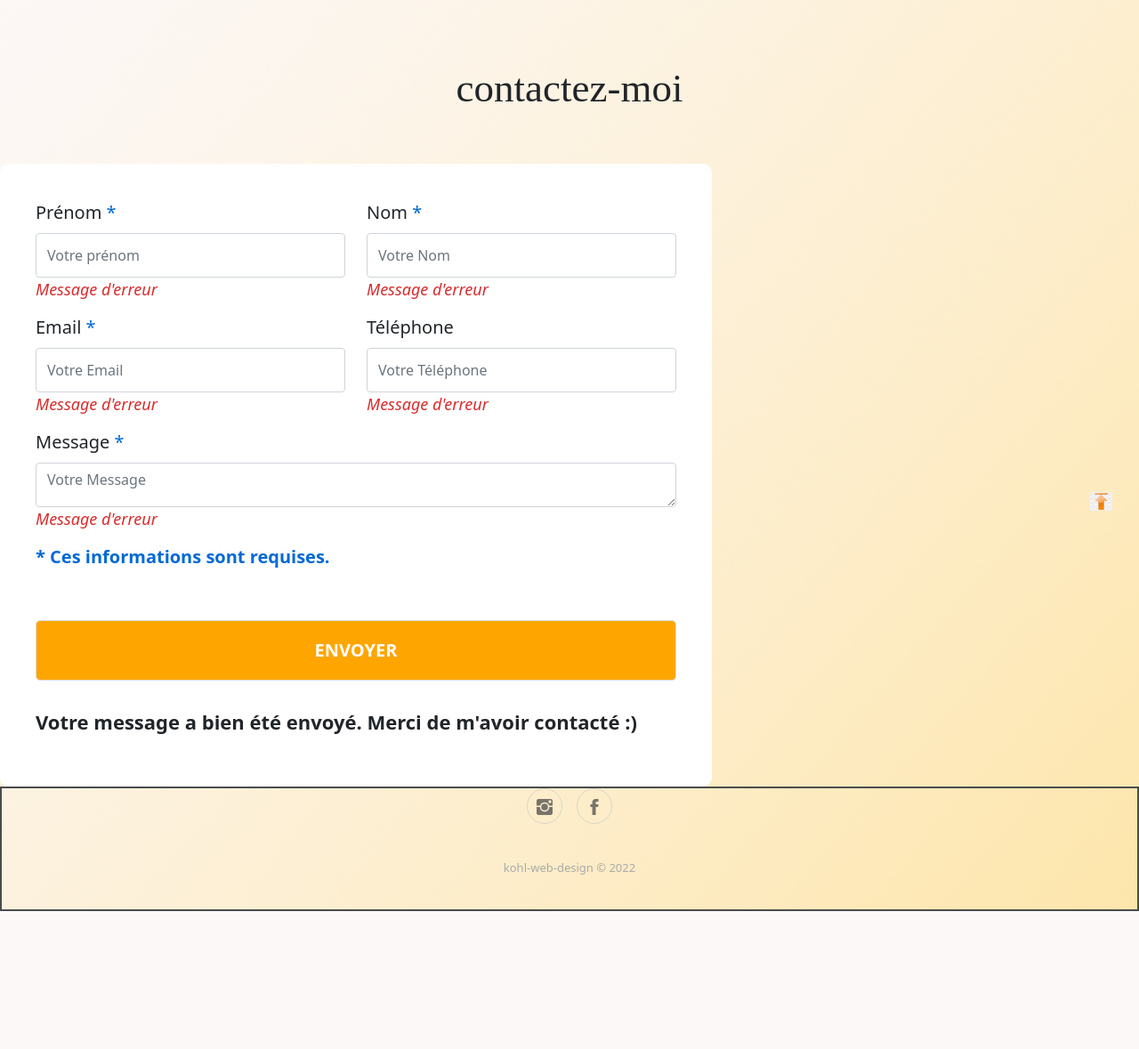
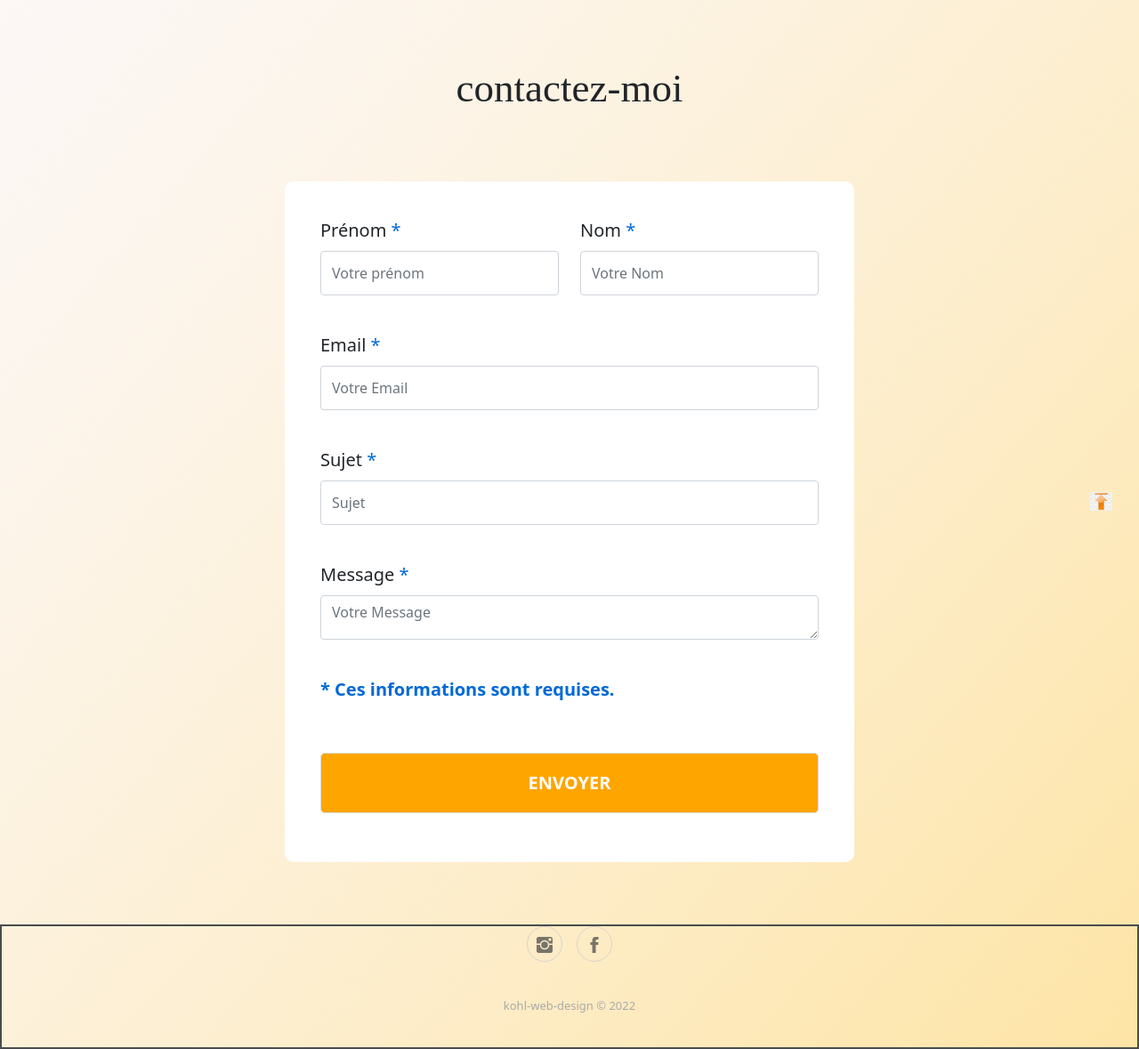
Before and after one commit to geeks1753/blog-luc, a PHP site: page /contact.php in a window 1280 px wide. Shown: the part 175-1354 px from the top of the page at 89% size. Before the commit the page ends 1199 px from the top, so only its background shows below. Run offline with PHP 8.4, Linux system fonts and the light colour scheme.

Commit message:
two commit

```diff
--- a/contact.php
+++ b/contact.php
@@ -1,9 +1,92 @@
 <?php
-// creation de la fonction menu
 
 require_once("fonctions.php");
-$fonction = new site('127.0.0.1', 'root', '', 'journal');
-$fonction->head();
+$fonction = new site('127.0.0.1', 'root', '', 'journal');// Appel de la class
+
+$firstname = $name = $email = $sujet = $message = ""; // initialisation des varibles
+$firstnameErreur = $nameErreur = $emailErreur = $sujetErreur = $messageErreur = "";
+$isSucces = false;
+$emailTo= "geeks1753@gmail.com";
+
+if( $_SERVER["REQUEST_METHOD"] == "POST") // recuperation des informations pour les envoyer dans les variables
+{
+$firstname =  $fonction->securite($_POST["firstname"]);
+$name =  $fonction->securite($_POST["name"]);
+$email =  $fonction->securite($_POST["email"]);
+$sujet =  $fonction->securite($_POST["sujet"]);
+$message =  $fonction->securite($_POST["message"]);
+$isSucces = true;
+$emailText="";
+
+if (empty($firstname))
+{
+    $firstnameErreur="veuillez entrer votre prénom merci";
+    $isSucces = false;
+}
+
+else
+{
+    $emailText .="firstname: $firstname ";
+}
+if (empty($name))
+{
+    $nameErreur="veuillez entrer votre nom merci";
+    $isSucces = false;
+}
+else
+{
+    $emailText .="name: $name\n";
+}
+if (!isEmail($email))
+{
+    $emailErreur="veuillez entrer votre email merci";
+    $isSucces = false;
+}
+else
+{
+    $emailText .="email: $email\n";
+}
+if (empty($sujet))
+{
+    $sujetErreur="veuillez entrer le motif de votre message";
+    $isSucces = false;
+}
+else
+{
+    $emailText .="sujet: $sujet\n";
+}
+
+if (empty($message))
+{
+    $messageErreur="votre message est vide ";
+    $isSucces = false;
+}
+else
+{
+    $emailText .="message: $message";
+}
+if ($isSucces)
+{
+    $headers="From: $firstname $name <$email>\r\n Reply-To: $email";
+    mail($emailTo, $sujet, $emailText, $headers);
+    $firstname = $name = $email = $sujet = $message = "";
+}
+
+
+}
+
+function isEmail($var)
+{
+return filter_var($var , FILTER_VALIDATE_EMAIL);
+
+}
+
+
+
+
+
+
+$fonction->head();// Appel de la fonction d'entete
 ?>
 
 <body>
@@ -16,33 +99,33 @@ $fonction->head();
 
     </header>
     <div class="titre">contactez-moi</div>
-    <div class="box">
-        <form id="contact-form" method="post" action="" role="form">
+    <div class="contact">
+        <form id="contact-form" method="post" action="<?php echo htmlspecialchars( $_SERVER['PHP_SELF']);?>" role="form">
             <div class="row">
                 <div class="col-lg-6">
                     <label for="firstname" class="form-label">Prénom <span class="blue">*</span></label>
-                    <input id="firstname" type="text" name="firstname" class="form-control" placeholder="Votre prénom">
-                    <p class="comments">Message d'erreur</p>
+                    <input id="firstname" type="text" name="firstname"  class="form-control" placeholder="Votre prénom" value="<?php echo $firstname; ?>">
+                    <p class="comments"><?php echo $firstnameErreur; ?> </p>
                 </div>
                 <div class="col-lg-6">
                     <label for="name" class="form-label">Nom <span class="blue">*</span></label>
-                    <input id="name" type="text" name="name" class="form-control" placeholder="Votre Nom">
-                    <p class="comments">Message d'erreur</p>
+                    <input id="name" type="text" name="name" class="form-control" placeholder="Votre Nom"value="<?php echo $name; ?>">
+                    <p class="comments"><?php echo $nameErreur; ?></p>
                 </div>
-                <div class="col-lg-6">
+                <div class="col-lg-12">
                     <label for="email" class="form-label">Email <span class="blue">*</span></label>
-                    <input id="email" type="text" name="email" class="form-control" placeholder="Votre Email">
-                    <p class="comments">Message d'erreur</p>
+                    <input id="email" type="email" name="email" class="form-control" placeholder="Votre Email"value="<?php echo $email; ?>">
+                    <p class="comments"><?php echo $emailErreur; ?></p>
                 </div>
-                <div class="col-lg-6">
-                    <label for="phone" class="form-label">Téléphone</label>
-                    <input id="phone" type="text" name="phone" class="form-control" placeholder="Votre Téléphone">
-                    <p class="comments">Message d'erreur</p>
+                <div class="col-lg-12">
+                    <label for="sujet" class="form-label">Sujet <span class="blue">*</span></label>
+                    <input id="sujet" type="text" name="sujet" class="form-control" placeholder="Sujet"value="<?php echo $sujet; ?>">
+                    <p class="comments"><?php echo $sujetErreur; ?></p>
                 </div>
                 <div>
                     <label for="message" class="form-label">Message <span class="blue">*</span></label>
-                    <textarea id="message" name="message" class="form-control" placeholder="Votre Message" rows="4"></textarea>
-                    <p class="comments">Message d'erreur</p>
+                    <textarea id="message" name="message" class="form-control" placeholder="Votre Message" rows="4"><?php echo $message;?></textarea>
+                    <p class="comments"><?php echo $messageErreur; ?></p>
                 </div>
                 <div>
                     <p class="blue"><strong>* Ces informations sont requises.</strong></p>
@@ -51,7 +134,7 @@ $fonction->head();
                     <input type="submit" class="button1" value="Envoyer">
                 </div>
             </div>
-            <p class="thank-you">Votre message a bien été envoyé. Merci de m'avoir contacté :)</p>
+            <p class="thank-you" style="display:<?php if($isSucces) echo 'block'; else echo'none' ; ?>">Votre message a bien été envoyé. Merci de m'avoir contacté.</p>
         </form>
     </div>
 
--- a/fonctions.php
+++ b/fonctions.php
@@ -18,6 +18,9 @@ class site
 	}
 
 	//---------------méthode pour réaliser les requêtes------------------
+
+
+
 	function effectuerRequete($requete)         //OK
 	{
 		$resultat = false;
@@ -27,6 +30,14 @@ class site
 			mysqli_close($con);
 		}
 		return $resultat;
+	}
+
+	function securite($secu)
+	{
+	$secu=trim($secu);
+	$secu=stripslashes($secu);
+	$secu=htmlspecialchars($secu);
+	return $secu;
 	}
 
 	function head()
--- a/style1.css
+++ b/style1.css
@@ -170,8 +170,12 @@ aside {
 }
 
 /*formulaire*/
-.box1 {
-    margin: 70px 0px;
+
+.contact {
+    margin: 70px auto;
+    float: center;
+    width: 50%;
+
 }
 
 #contact-form {
```
